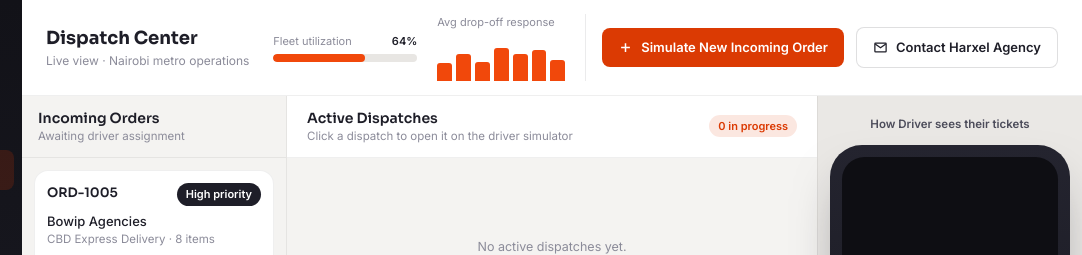
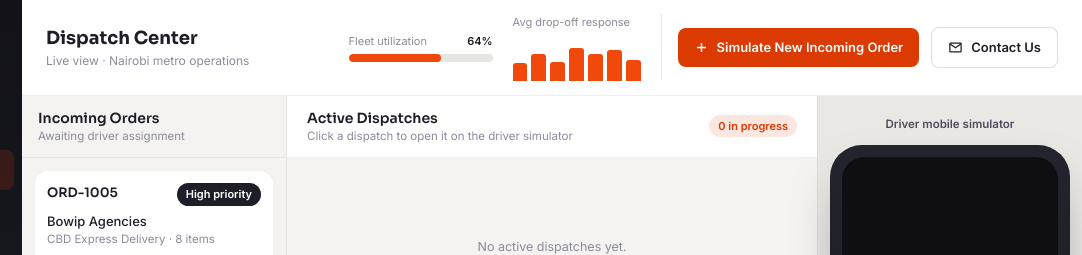
Before and after one commit to harxelco/Dispist-Demo, a plain HTML site: page index.html in a window 1280 px wide. Shown: the top 255 px of the page, 198-1280 px from the left. Drawn offline with nearby package versions, Linux system fonts and the light colour scheme.

Commit message:
Update index.html

```diff
--- a/index.html
+++ b/index.html
@@ -127,7 +127,7 @@
         </div>
         <button onclick="switchView('contact')" class="btn-ghost text-[13px] px-3 md:px-4 py-2.5 rounded-lg hidden sm:flex items-center gap-2" title="Contact Harxel Agency">
           <svg width="15" height="15" viewBox="0 0 24 24" fill="none" stroke="currentColor" stroke-width="2"><path d="M4 5h16a1 1 0 0 1 1 1v12a1 1 0 0 1-1 1H4a1 1 0 0 1-1-1V6a1 1 0 0 1 1-1Z"/><path d="m3.5 6.5 8.5 6 8.5-6"/></svg>
-          <span class="hidden md:inline">Contact Harxel Agency</span>
+          <span class="hidden md:inline">Contact Us</span>
         </button>
       </div>
     </header>
@@ -166,7 +166,7 @@
 
         <!-- COLUMN C -->
         <section id="colSimulator" class="workspace-col w-full md:w-[25%] md:min-w-[260px] md:border-l flex flex-col items-center py-5 px-3" style="border-color:rgba(30,30,40,.07); background:#EAE8E5;">
-          <p class="text-[11.5px] font-semibold mb-3 text-center" style="color:var(--ink-600);">How Driver sees their tickets</p>
+          <p class="text-[11.5px] font-semibold mb-3 text-center" style="color:var(--ink-600);">Driver mobile simulator</p>
           <div class="phone-shell w-full max-w-[260px]">
             <div class="phone-screen flex flex-col" style="height:520px;">
               <div id="phoneContent" class="flex-1 flex flex-col text-white"></div>
```
